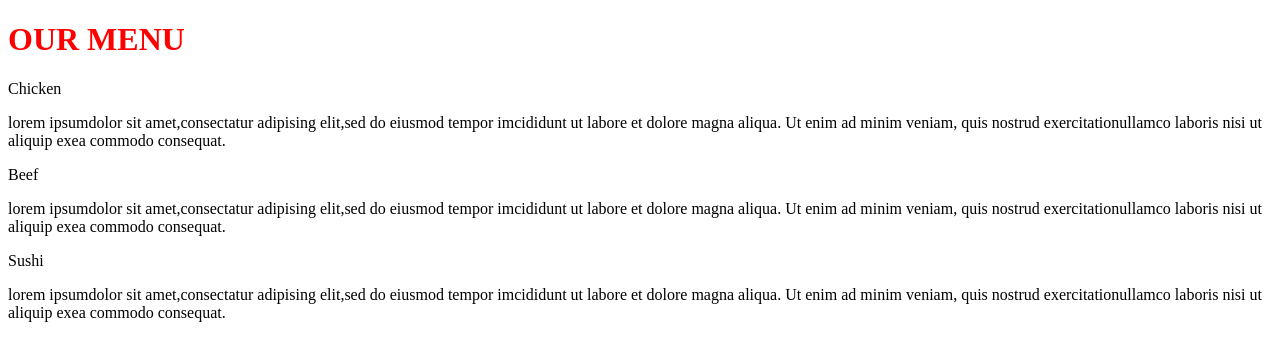
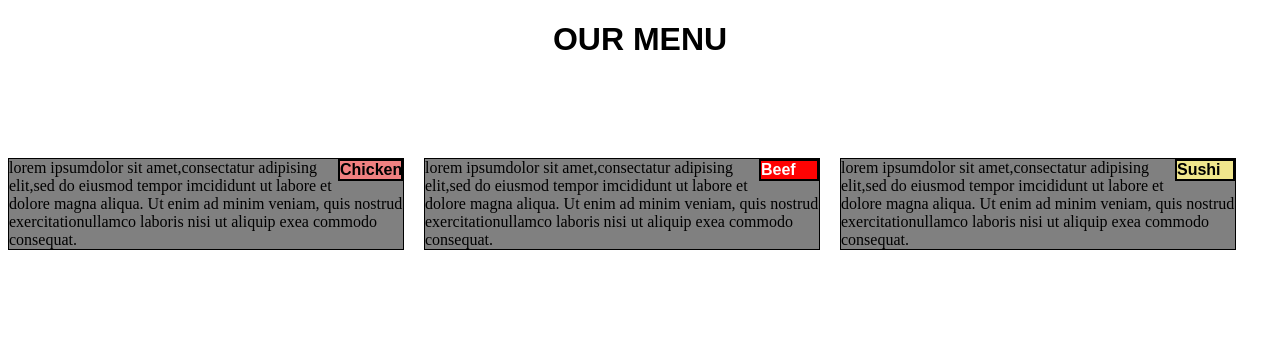
Before and after one commit to KirtiRanjan2002/module2-solution, a plain HTML site: page site/index.html in a window 1280 px wide. Drawn offline with Linux system fonts and the light colour scheme.

Commit message:
Update style.css

```diff
--- a/site/style.css
+++ b/site/style.css
@@ -1,3 +1,92 @@
+*{
+	box-sizing: border-box;
+}
+
 h1 {
-	color:red;
+	font:bold;
+	color:black;
+	text-align: center;
+	font-family: Arial, Helvetica, sans-serif;
+	margin-bottom: 100px;
+
 }
+
+
+
+div>div{
+	background-color: gray;
+	border: 2px solid black;
+	margin-left: auto;
+	margin-right: auto;
+	margin-bottom: 30px;
+	float: left;
+	margin-right: 20px;
+
+
+}
+
+
+
+#p1 {
+	color:rgb(0, 0, 0);
+	background-color: lightcoral;
+	border:2px solid black;
+	margin: 0;
+	width: 65px;
+	float: right;
+	font-weight: bold;
+	font-family: Arial, Helvetica, sans-serif;
+}
+
+#p2{
+	color:rgb(255, 255, 255);
+	background-color: rgb(254, 3, 3);
+	border:2px solid black;
+	margin: 0;
+	width: 60px;
+	float: right;
+	font-weight: bold;
+	font-family: Arial, Helvetica, sans-serif;
+}
+
+
+#p3{
+	color:black;
+	font-weight: bold;
+	font-family: Arial, Helvetica, sans-serif;
+	border:2px solid black;
+	margin: 0;
+	width: border;
+	width: 60px;
+	float:right ;
+	background-color: khaki;
+}
+
+.row{
+	width:100%;
+}
+
+@media (min-width: 992px) {
+	.col-lg-4{
+	  float: left;
+	  border: 1px solid black;
+	}
+
+	.col-lg-4 {
+	  width: 31.33%;
+
+  }
+}
+  @media (min-width: 768px) and (max-width: 991px) {
+	.col-md-6, .col-md-12{
+	  float: left;
+	  border: 1px solid black;
+	}
+
+	.col-md-6 {
+	  width: 45%;
+	}
+	.col-md-12{
+		width:100%;
+	}
+  }
```
